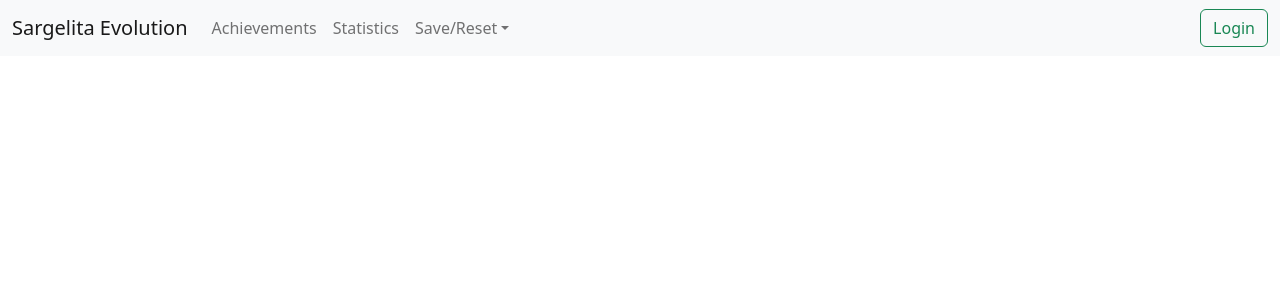
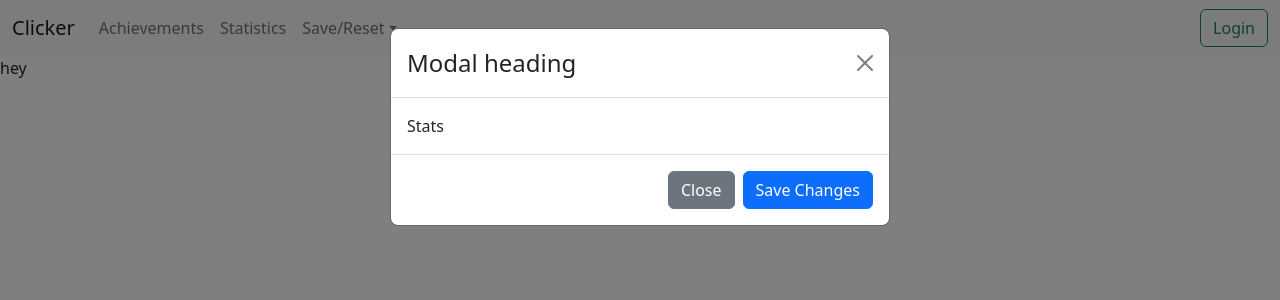
Before and after one commit to matan922/clicker_game_django_react, a React (Create React App) app in the folder frontend/: page /statistics in a window 1280 px wide. Shown: the top 300 px of the page. Built offline with nearby package versions, Linux system fonts and the light colour scheme.

Commit message:
completed routing

```diff
--- a/frontend/src/components/ModalAchi.tsx
+++ b/frontend/src/components/ModalAchi.tsx
@@ -1,23 +1,20 @@
 import React, { useState } from "react";
-import { Nav } from "react-bootstrap";
 import Button from "react-bootstrap/Button";
 import Modal from "react-bootstrap/Modal";
 import { useNavigate } from "react-router-dom";
 
 const ModalAchi = () => {
   const navigate = useNavigate();
-  const [show, setShow] = useState(false);
+  const [show, setShow] = useState(true);
 
   const handleClose = () => {
     setShow(false);
-    navigate("/");
+    console.log(navigate("/"))
+    navigate("..");
   };
-  const handleShow = () => setShow(true);
 
   return (
     <>
-      <Nav.Item onClick={handleShow}>Achievements</Nav.Item>
-
       <Modal show={show} onHide={handleClose}>
         <Modal.Header closeButton>
           <Modal.Title>Modal heading</Modal.Title>
--- a/frontend/src/components/ModalStats.tsx
+++ b/frontend/src/components/ModalStats.tsx
@@ -1,21 +1,20 @@
-import React, { useState } from 'react'
-import { Nav } from 'react-bootstrap';
-import Button from 'react-bootstrap/Button';
-import Modal from 'react-bootstrap/Modal';
-import { Link } from 'react-router-dom';
+import React, { useState } from "react";
+import Button from "react-bootstrap/Button";
+import Modal from "react-bootstrap/Modal";
+import { useNavigate } from "react-router-dom";
 
 const ModalStats = () => {
-    const [show, setShow] = useState(false);
+  const navigate = useNavigate();
+  const [show, setShow] = useState(true);
 
-    const handleClose = () => setShow(false);
-    const handleShow = () => setShow(true);
+  const handleClose = () => {
+    setShow(false);
+    console.log(navigate("/"));
+    navigate("..");
+  };
 
   return (
     <>
-        <Nav.Item onClick={handleShow}>
-          Statistics
-        </Nav.Item>
-
       <Modal show={show} onHide={handleClose}>
         <Modal.Header closeButton>
           <Modal.Title>Modal heading</Modal.Title>
@@ -32,6 +31,6 @@ const ModalStats = () => {
       </Modal>
     </>
   );
-}
+};
 
-export default ModalStats
+export default ModalStats;
--- a/frontend/src/components/SiteNavbar.tsx
+++ b/frontend/src/components/SiteNavbar.tsx
@@ -6,14 +6,13 @@ import Nav from "react-bootstrap/Nav";
 import Navbar from "react-bootstrap/Navbar";
 import NavDropdown from "react-bootstrap/NavDropdown";
 import { Link } from "react-router-dom";
-import ModalAchi from "./ModalAchi";
-import ModalStats from "./ModalStats";
+
 
 const SiteNavbar = () => {
   return (
     <Navbar bg="light" expand="lg">
       <Container fluid>
-        <Navbar.Brand href="#">Sargelita Evolution</Navbar.Brand>
+        <Navbar.Brand href="#">Clicker</Navbar.Brand>
         <Navbar.Toggle aria-controls="navbarScroll" />
         <Navbar.Collapse id="navbarScroll">
           <Nav
@@ -21,8 +20,8 @@ const SiteNavbar = () => {
             style={{ maxHeight: "100px" }}
             navbarScroll
           >
-            <Nav.Link as={Link} to={"achievements"}><ModalAchi/></Nav.Link>
-            <Nav.Link as={Link} to={"statistics"}><ModalStats/></Nav.Link>
+            <Nav.Link as={Link} to="/achievements">Achievements</Nav.Link>
+            <Nav.Link as={Link} to="/statistics">Statistics</Nav.Link>
             <NavDropdown title="Save/Reset" id="navbarScrollingDropdown">
               <NavDropdown.Item href="#action3">Save</NavDropdown.Item>
               <NavDropdown.Item href="#action4">
--- a/frontend/src/routes/App.tsx
+++ b/frontend/src/routes/App.tsx
@@ -1,12 +1,13 @@
-import React from 'react';
-import Navbar from '../components/SiteNavbar';
-import 'bootstrap/dist/css/bootstrap.min.css';
-
+import React from "react";
+import SiteNavbar from "../components/SiteNavbar";
+import "bootstrap/dist/css/bootstrap.min.css";
+import { Outlet } from "react-router-dom";
 
 function App() {
   return (
     <div>
-      <Navbar/>
+      <SiteNavbar />
+      <Outlet />
     </div>
   );
 }
--- /dev/null
+++ b/frontend/src/routes/Game.tsx
@@ -0,0 +1,13 @@
+import React from "react";
+import { Outlet } from "react-router-dom";
+
+const Game = () => {
+  return (
+    <div>
+      <Outlet />
+      hey
+    </div>
+  );
+};
+
+export default Game;
```
Also changed, not shown: frontend/src/index.tsx (+19 -7 lines). Lines whose indentation alone changed are shown as unchanged.
